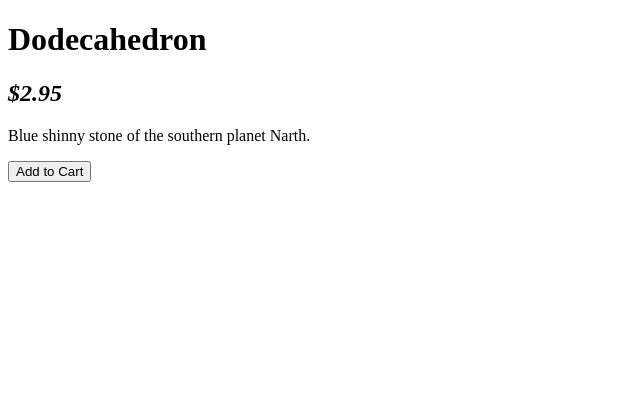
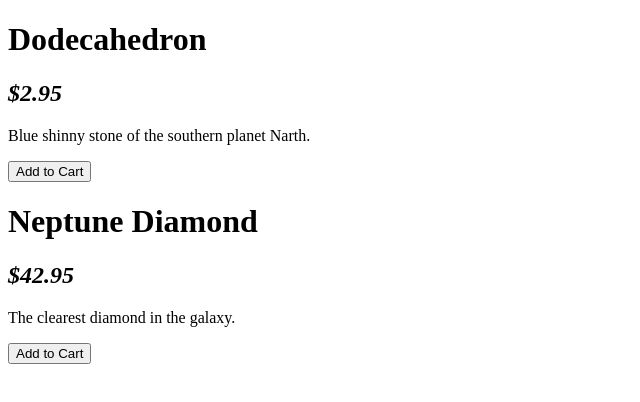
Before and after one commit to contact411/learnAngular, a plain HTML site: page index.html in a window 1280 px wide. Shown: the whole page, without its empty margins (0-640 px from the left). Drawn offline with Linux system fonts and the light colour scheme.

Commit message:
Directives, Modules, Controllers, and Expressions

```diff
--- a/app.js
+++ b/app.js
@@ -2,13 +2,23 @@
   var app = angular.module('store', [ ]);
 
   app.controller('StoreController', function(){
-    this.product = gem;
+    this.products = gems;
   });
 
-  var gem = {
-    name: 'Dodecahedron',
-    price: 2.95,
-    description: 'Blue shinny stone of the southern planet Narth.',
-    canPurchase: true
-  };
+  var gems = [
+    {
+      name: 'Dodecahedron',
+      price: 2.95,
+      description: 'Blue shinny stone of the southern planet Narth.',
+      canPurchase: true,
+      soldOut: false,
+    },
+    {
+      name: 'Neptune Diamond',
+      price: 42.95,
+      description: 'The clearest diamond in the galaxy.',
+      canPurchase: true,
+      soldOut: false,
+    }
+  ];
 })();
--- a/index.html
+++ b/index.html
@@ -5,18 +5,20 @@
   <title>Learning Angular</title>
   <link rel="stylesheet" type="text/javascript" href="bootstrap.min.css" />
 </head>
-<body>
-  <div ng-controller="StoreController as store">
-    <h1> {{store.product.name}} </h1>
+<body ng-controller="StoreController as store">
+  <div ng-repeat="product in store.products">
+    <div ng-hide="product.soldOut">
+      <h1> {{product.name}} </h1>
       <h2>
         <em class="pull-right">
-        ${{store.product.price}}
+          ${{product.price}}
         </em>
       </h2>
       <p>
-      {{store.product.description}}
+        {{product.description}}
       </p>
-    <button ng-show="store.product.canPurchase"> Add to Cart </button>
+      <button ng-show="product.canPurchase"> Add to Cart </button>
+    </div>
   </div>
   <script type="text/javascript" src="angular.min.js"></script>
   <script type="text/javascript" src="app.js"></script>
```
Lines whose indentation alone changed are shown as unchanged.
